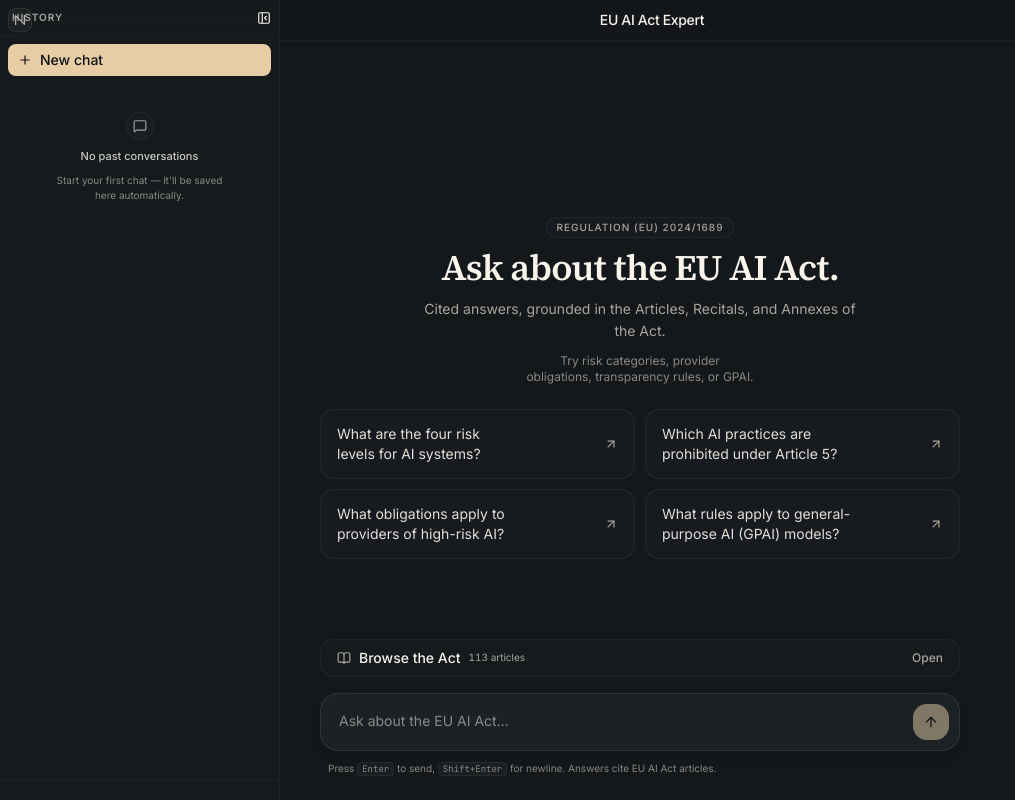
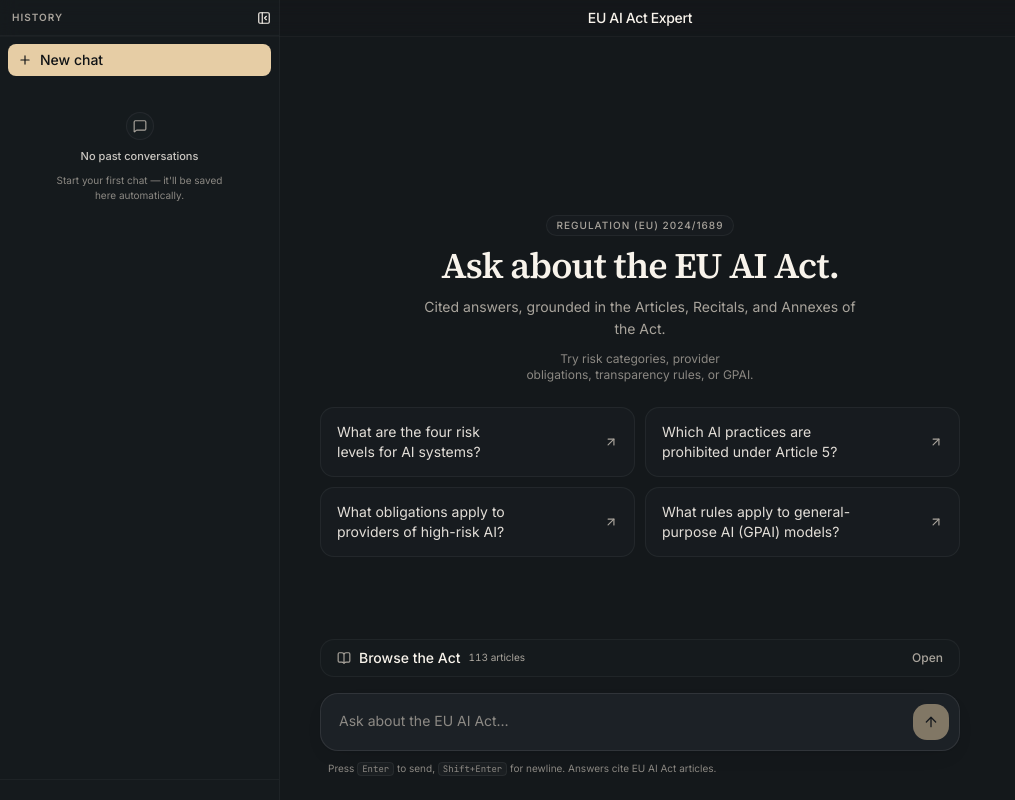
Before and after one commit to Baladoodle/eu-ai-rag, a Next.js app: page / in a window 1280 px wide. Shown: the whole page, without its empty margins (0-1015 px from the left). Built offline with nearby package versions, Linux system fonts and the light colour scheme.

Commit message:
top bar drops the redundant logo

```diff
--- a/src/components/chat/ChatContainer.tsx
+++ b/src/components/chat/ChatContainer.tsx
@@ -327,25 +327,6 @@ export function ChatContainer() {
             >
               <Menu className="size-4" aria-hidden="true" />
             </Button>
-            <span
-              aria-hidden="true"
-              className="hidden size-6 items-center justify-center rounded-md border border-foreground/10 bg-foreground/5 md:flex"
-            >
-              <svg
-                viewBox="0 0 16 16"
-                fill="none"
-                className="size-3.5"
-                xmlns="http://www.w3.org/2000/svg"
-              >
-                <path
-                  d="M3 13V3l10 10V3"
-                  stroke="currentColor"
-                  strokeWidth="1.5"
-                  strokeLinecap="round"
-                  strokeLinejoin="round"
-                />
-              </svg>
-            </span>
           </div>
 
           {/*
```
